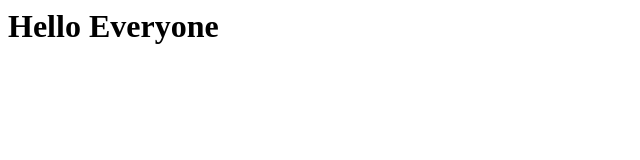
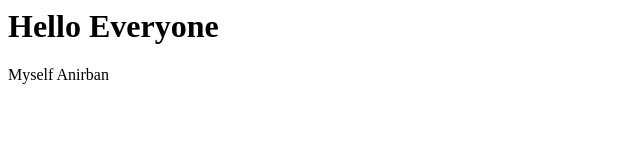
Before and after one commit to AnirbanD2000/mydemo-project, a plain HTML site: page index.html in a window 1280 px wide. Shown: the full height of the page, 0-640 px from the left. Drawn offline with Linux system fonts and the light colour scheme.

Commit message:
add new paragraph

```diff
--- a/index.html
+++ b/index.html
@@ -1 +1,2 @@
 <h1>Hello Everyone</h1>
+<p>Myself Anirban</p>
```
